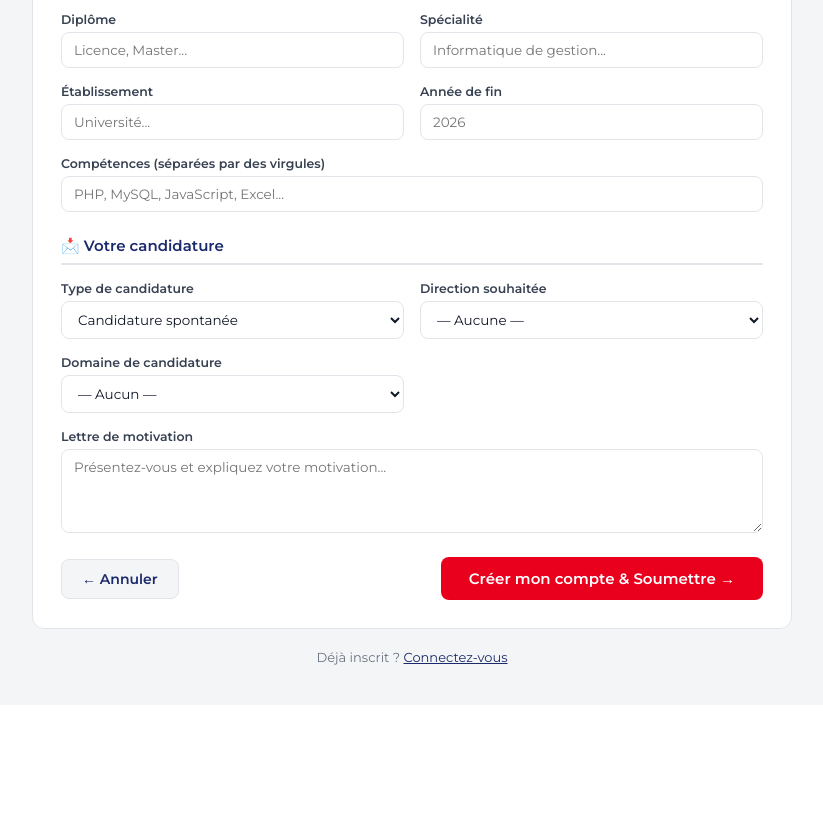
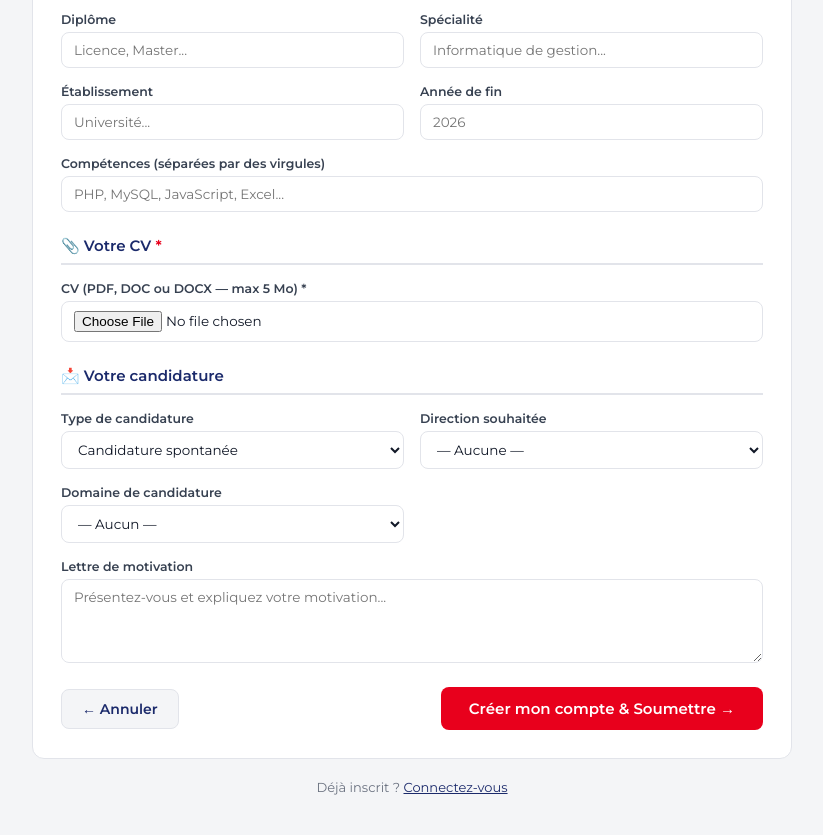
Before and after one commit to Bweso88/stage, a PHP site: page /inscription.php in a window 1280 px wide. Shown: the part 870-1705 px from the top of the page, without its empty margins (228-1051 px from the left). Before the commit the page ends 1535 px from the top, so only its background shows below. Run offline with PHP 8.4, Linux system fonts and the light colour scheme; data comes from the database, SQL or seed files in the repository.

Commit message:
Ajouter upload CV obligatoire à l'inscription
- Validation : PDF/DOC/DOCX, max 5Mo, obligatoire
- Sauvegarde dans uploads/cv/ avec nom unique
- cv_fichier enregistré dans la table stagiaires
- .htaccess pour interdire l'exécution dans uploads/

https://claude.ai/code/session_01B6FBBRUuzKvpiQ9EMLwf8j

```diff
--- a/inscription.php
+++ b/inscription.php
@@ -38,6 +38,12 @@ if ($_SERVER['REQUEST_METHOD'] === 'POST') {
             $errors[] = 'Le mot de passe doit contenir au moins 6 caractères.';
         } elseif ($mdp !== $mdp2) {
             $errors[] = 'Les mots de passe ne correspondent pas.';
+        } elseif (empty($_FILES['cv_fichier']['name'])) {
+            $errors[] = 'Le CV est obligatoire.';
+        } elseif (!in_array(strtolower(pathinfo($_FILES['cv_fichier']['name'], PATHINFO_EXTENSION)), ['pdf','doc','docx'])) {
+            $errors[] = 'Le CV doit être au format PDF, DOC ou DOCX.';
+        } elseif ($_FILES['cv_fichier']['size'] > 5 * 1024 * 1024) {
+            $errors[] = 'Le CV ne doit pas dépasser 5 Mo.';
         } else {
             $check = $pdo->prepare("SELECT id FROM utilisateurs WHERE email = ?");
             $check->execute([$email]);
@@ -61,8 +67,15 @@ if ($_SERVER['REQUEST_METHOD'] === 'POST') {
             $nais   = $_POST['date_naissance'] ?? null;
             $sexe   = $_POST['sexe'] ?? 'M';
 
-            $pdo->prepare("INSERT INTO stagiaires (utilisateur_id, niveau_etude, telephone, ville, date_naissance, sexe, domaine_principal_id) VALUES (?,?,?,?,?,?,?)")
-                ->execute([$userId, $niveau, $tel, $ville, $nais ?: null, $sexe, $domId]);
+            // Upload CV
+            $ext    = strtolower(pathinfo($_FILES['cv_fichier']['name'], PATHINFO_EXTENSION));
+            $cvName = 'cv_' . $userId . '_' . time() . '.' . $ext;
+            $cvPath = __DIR__ . '/uploads/cv/' . $cvName;
+            move_uploaded_file($_FILES['cv_fichier']['tmp_name'], $cvPath);
+            $cvRelPath = 'uploads/cv/' . $cvName;
+
+            $pdo->prepare("INSERT INTO stagiaires (utilisateur_id, niveau_etude, telephone, ville, date_naissance, sexe, domaine_principal_id, cv_fichier) VALUES (?,?,?,?,?,?,?,?)")
+                ->execute([$userId, $niveau, $tel, $ville, $nais ?: null, $sexe, $domId, $cvRelPath]);
             $stagId = $pdo->lastInsertId();
 
             // Formation
@@ -200,7 +213,7 @@ if ($offreId) {
             <p>Créez votre compte et soumettez votre candidature en une seule étape.</p>
         </div>
         <div class="card-body">
-            <form method="POST">
+            <form method="POST" enctype="multipart/form-data">
             <?= csrfField() ?>
                 <input type="hidden" name="etape1" value="1">
 
@@ -303,6 +316,15 @@ if ($offreId) {
                     </div>
                 </div>
 
+                <!-- CV -->
+                <div class="section-title" style="margin-top:24px">📎 Votre CV <span style="color:#e8001c">*</span></div>
+                <div class="form-grid">
+                    <div class="form-group full">
+                        <label>CV (PDF, DOC ou DOCX — max 5 Mo) *</label>
+                        <input type="file" name="cv_fichier" required accept=".pdf,.doc,.docx">
+                    </div>
+                </div>
+
                 <!-- Candidature -->
                 <div class="section-title" style="margin-top:24px">📩 Votre candidature</div>
                 <div class="form-grid">
```
Also changed, not shown: uploads/.htaccess (added), 1 other file.
